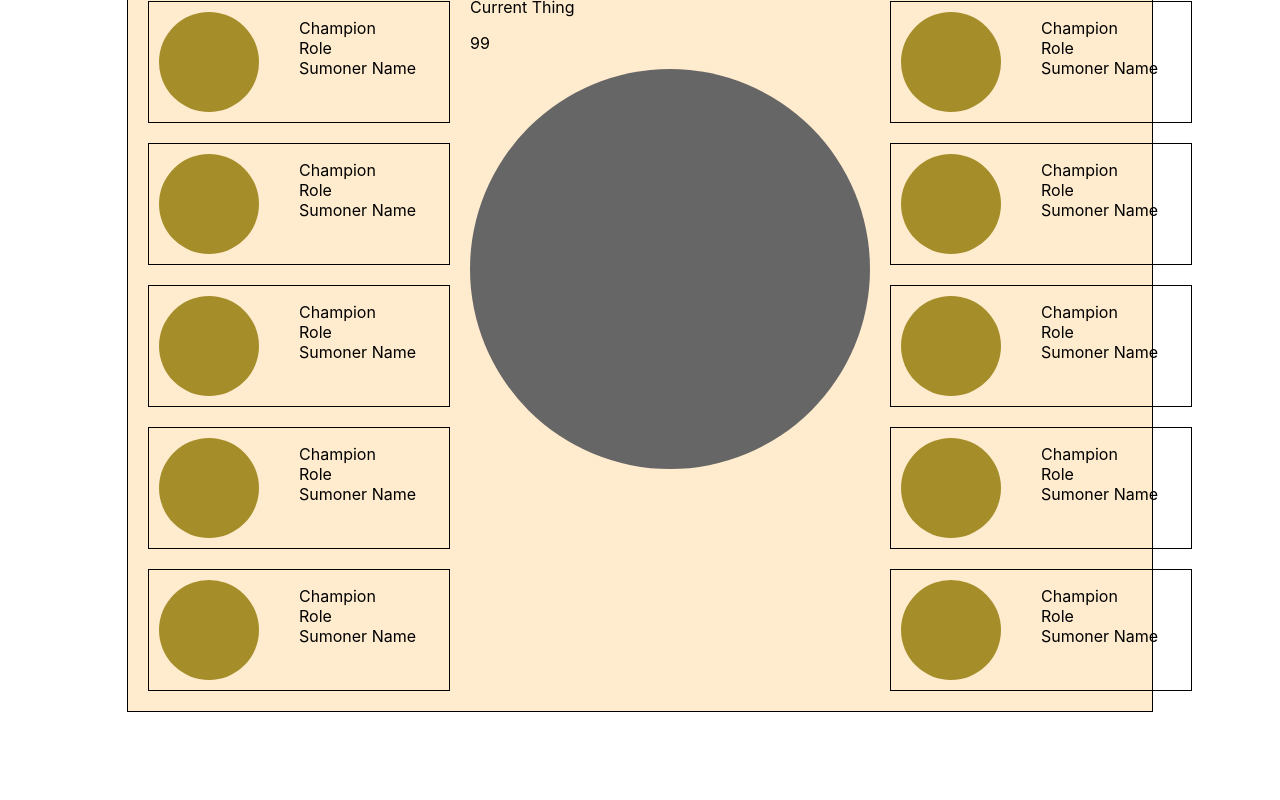
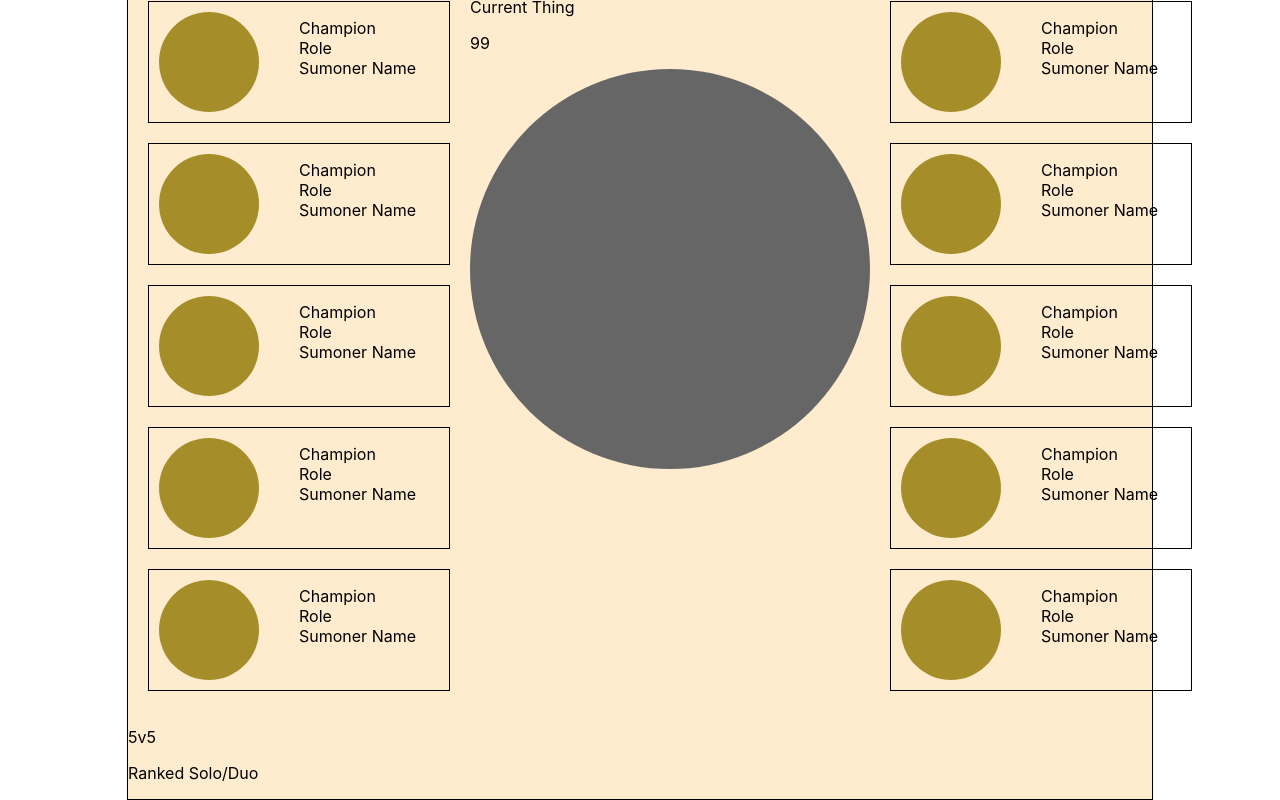
Before and after one commit to lucianoideh1/champ-select, a React (Create React App) app: page / in a window 1280 px wide. Shown: the part 181-981 px from the top of the page. Before the commit the page ends 893 px from the top, so only its background shows below. Built offline with nearby package versions, Linux system fonts and the light colour scheme.

Commit message:
created a footer component with all the bottom info

```diff
--- a/src/components/client.js
+++ b/src/components/client.js
@@ -134,7 +134,23 @@ return (
         </div>
       </div>
     </main>
-
+<footer>
+  <div className="lobby-chat-container">
+<div className="lobby-chat"></div>
+  </div>
+  <div className="runes-spells-container">
+<div className="runes-spells"></div>
+  </div>
+  <div className="outside-game-container">
+    <div className="gamemode">
+<p>5v5</p>
+<p>Ranked Solo/Duo</p>
+    </div>
+<div className="chats-logo"></div>
+<div className="quests-logo"></div>
+<div className="league-voice-logo"></div>
+  </div>
+</footer>
     {/*code above this*/}
   </div>
 );
```
